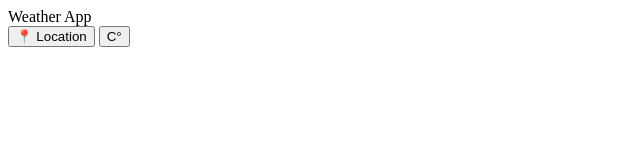
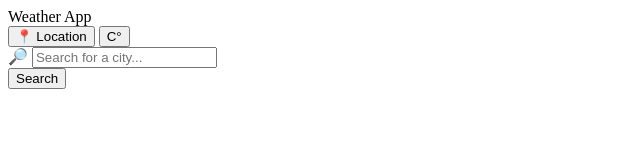
Before and after one commit to ekremtahaunlu/modern-weather-app-vanilla-js, a plain HTML site: page index.html in a window 1280 px wide. Shown: the whole page, without its empty margins (0-640 px from the left). Drawn offline with Linux system fonts and the light colour scheme.

Commit message:
Search panel section created

```diff
--- a/index.html
+++ b/index.html
@@ -16,6 +16,18 @@
       </div>
     </header>
 
+    <!--Search Panel-->
+    <section class="panel span-2">
+      <form id="searchForm" class="search" autocomplete="off">
+        <div class="input">
+          <span>🔎</span>
+          <input id="query" type="text" placeholder="Search for a city..." required />
+        </div>
+        <button class="btn" type="submit">Search</button>
+      </form>
+    </section>
+
+    <!--Current Weather-->
 
   </div>
 
```
